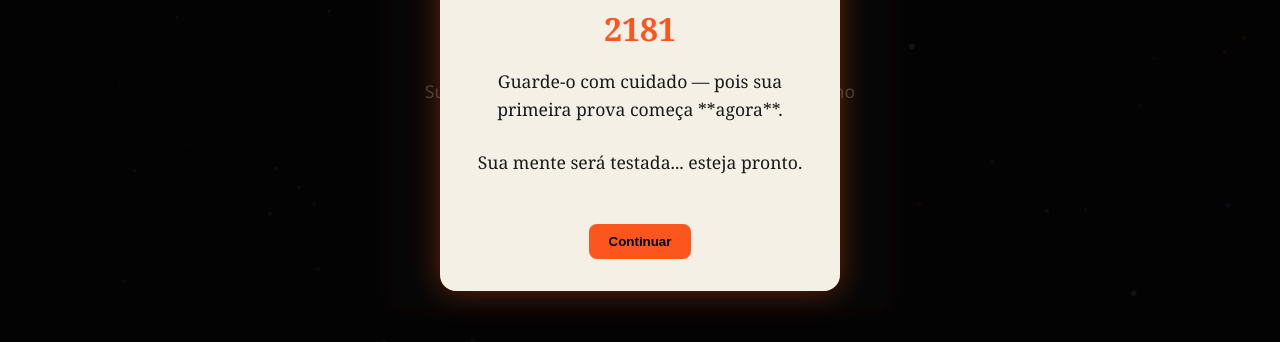
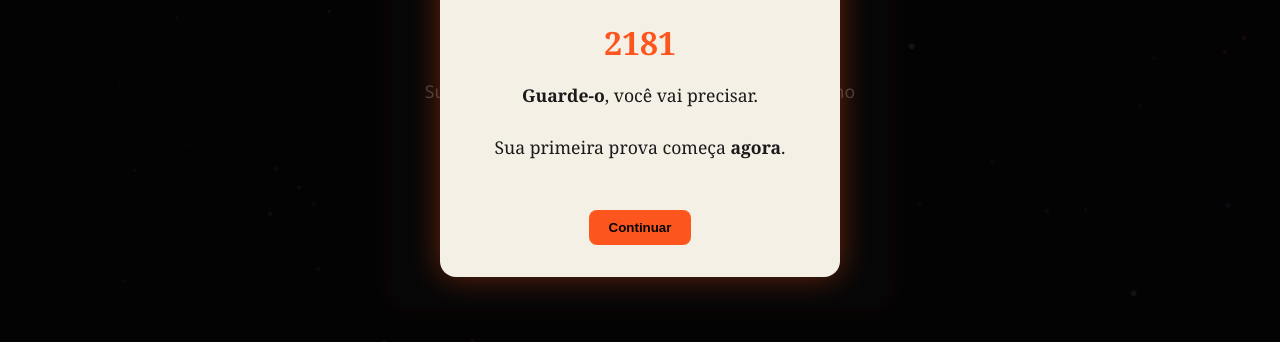
Before and after one commit to domina-dev/domina-dev.github.io, a website: page pagamento-confirmado.html in a window 1280 px wide. Both pictures are taken after a click on the link "Começar Agora". Shown: the part 348-690 px from the top of the page. Drawn offline with nearby package versions, Linux system fonts and the light colour scheme.

Commit message:
ajuste ofuscator quebrando botão enviar em prod

```diff
--- a/pagamento-confirmado.html
+++ b/pagamento-confirmado.html
@@ -180,8 +180,8 @@
       <h2>📜 Código Ancestral</h2>
       <p>Este é o Código Ancestral, revelado apenas aos verdadeiros aspirantes ao trono.</p>
       <div class="codigo-secreto" id="codigo"></div>
-      <p>Guarde-o com cuidado — pois sua primeira prova começa **agora**.</p>
-      <p>Sua mente será testada... esteja pronto.</p>
+      <p><strong>Guarde-o</strong>, você vai precisar.</p>
+      <p>Sua primeira prova começa <strong>agora</strong>.</p>
       <button class="close-btn" onclick="fecharModal()">Continuar</button>
     </div>
   </div>
--- a/src/views/js/script.js
+++ b/src/views/js/script.js
@@ -124,7 +124,7 @@ function sendEmail() {
     }
 }
 
-function validateReCaptcha(event) {
+window.validateReCaptcha = function(event) {
     event.preventDefault(); // Impede o envio padrão do formulário
 
     const honeypotField = document.querySelector('input[name="idade"]');
```
